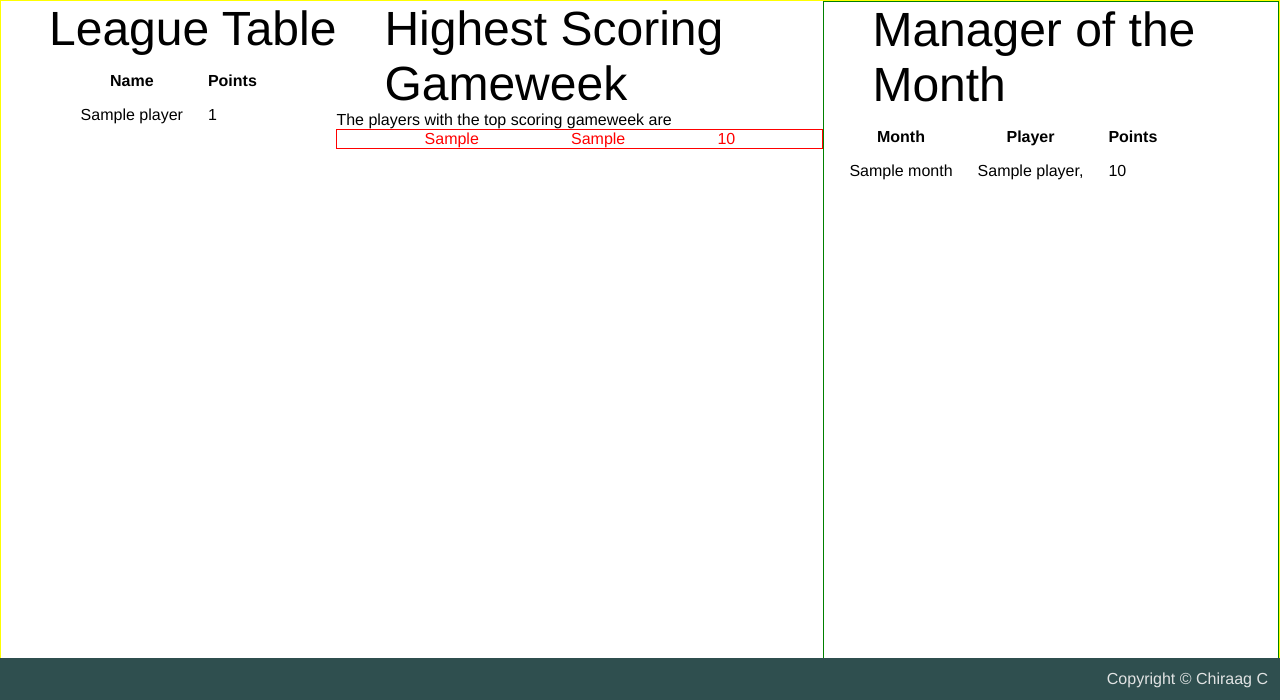
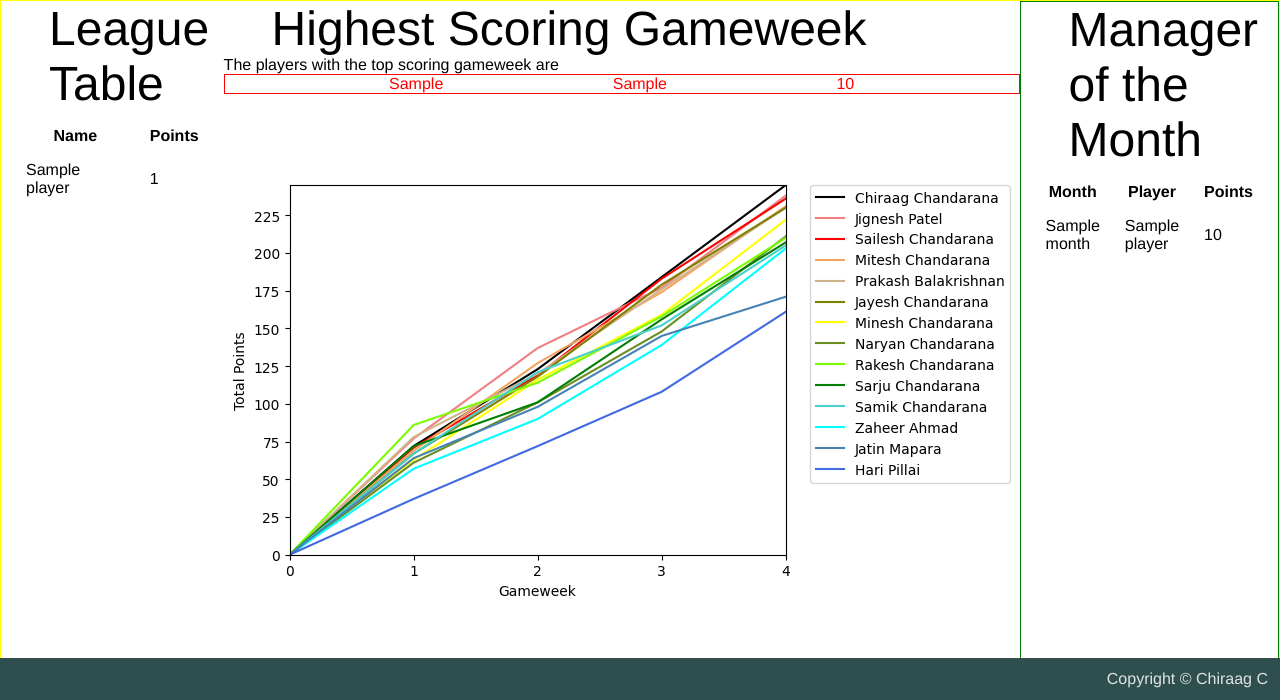
Before and after one commit to Chigzzer/FPL-mini-league, a Flask app: template templates/index.html in a window 1280 px wide. Shown: the part 100-800 px from the top of the page. Run offline with Flask 3, Linux system fonts and the light colour scheme; the template is opened without the code that fills it: most values are stand-ins (such as "Sample title", 1, 10 or a date in 2020).

Commit message:
Moved graph to home page

```diff
--- a/app.py
+++ b/app.py
@@ -12,9 +12,30 @@ app.config['Debug'] = True
 
 @app.route("/")
 def index():
+
+    col = ['black', 'lightcoral', 'red', 'sandybrown', 'tan', 'olive', 'yellow', 'olivedrab', 'lawngreen', 'green', 'mediumturquoise', 'cyan', 'steelblue', 'royalblue', 'deeppink']
+    col_index = 0
+    plt.close()
+    plt.margins(0)
+    plt.xticks(range(0, len(data.players_dic[0]['running_points'])))
+    plt.yticks(range(0, data.players_dic[0]['total_points']+50, 25))
+    plt.xlabel('Gameweek')
+    plt.ylabel('Total Points')
+    for player in data.players_dic:
+        print(col_index)
+        print(col[col_index])
+        if col_index >= len(col):
+            col_index = 0
+        points = player['running_points']
+        plt.plot(points, label = player['name'], color = col[col_index])
+        col_index += 1
+
+    plt.legend(bbox_to_anchor=(1.05, 1), loc='upper left', borderaxespad=0)
+    plt.savefig('static/plot.png', bbox_inches='tight')
+
     return render_template("index.html", top_gw_points = data.top_gw_points, top_gw_players = data.top_gw_players, top_gws = data.top_gws, months = data.months, players = data.players_dic)
 
-@app.route("/race")
+"""@app.route("/race")
 def race():
     col = ['black', 'lightcoral', 'red', 'sandybrown', 'tan', 'olive', 'yellow', 'olivedrab', 'lawngreen', 'green', 'mediumturquoise', 'cyan', 'steelblue', 'royalblue', 'deeppink']
     col_index = 0
@@ -35,7 +56,7 @@ def race():
 
     plt.legend(bbox_to_anchor=(1.05, 1), loc='upper left', borderaxespad=0)
     plt.savefig('static/plot.png', bbox_inches='tight')
-    return render_template("race.html", players = data.players_dic)
+    return render_template("race.html", players = data.players_dic)"""
 
 if __name__ == '__main__':
     app.run(host='0.0.0.0', debug=True)
--- a/static/styles.css
+++ b/static/styles.css
@@ -95,12 +95,13 @@ body{
 #main-body{
     border: 1px solid yellow;
     display: grid;
-    grid-template-columns: 1 fr 1fr 1fr;
+    grid-template-columns: 1fr 1fr 1fr;
+    grid-template-rows: 1fr 3fr;
     height: 100%;
 }
 
 #league-section{
-    grid-column: 1 / 2;
+    grid-area: 1 / 1 / 3 / 2;
     display: flex;
     flex-direction: column;
     align-items: center;
@@ -112,13 +113,16 @@ body{
 }
 
 #top-gw{
-    grid-column: 2 / 3;
+    grid-area: 1 / 2 /  2 / 3;
 }
 
 #motm{
-    grid-column: 3 / 4;
+    grid-area: 1 / 3 / 3 / 4;
 }
 
+#league-race{
+    grid-area: 2 / 2 / 3 / 3;
+}
 
 .imagetest{
     border:1px red solid
--- a/templates/index.html
+++ b/templates/index.html
@@ -31,10 +31,17 @@
         <div class="top-gw-player">
             <div class="top-gw-players">{{top_gw_players[index]}}</div>
             <div class="top-gws">{{top_gws[index]}}</div>
-            <div class="top_gw_points">{{top_gw_points}}</div>
+            <div class="top-gw-points">{{top_gw_points}}</div>
         </div>
         {% endfor %}
     </div>
+
+
+    <div id="league-race">
+        <div class="graph-race"><img src="../static/plot.png" alt="plot"></div>
+    </div>
+
+
 
     <div id="motm">
         <div class="title">Manager of the Month</div>
@@ -48,11 +55,13 @@
                 {% for index in range(months | length) %}
                 <tr>
                         <td><div>{{months[index]['month_name']}}</div></td>
-                        <td><div id="motm-players">
-                            {% for player in months[index]['top_scorer'] %}
-                            <div>{{player}},</div>
-                            {% endfor %}
-                        </div></td>
+                        <td>
+                            <div id="motm-players">
+                                {% for player in months[index]['top_scorer'] %}
+                                    <div>{{player}}</div>
+                                {% endfor %}
+                            </div>
+                        </td>
                         <td><div>{{months[index]['top_points']}}</div></td>
                     </tr>
                 {% endfor %}
```
